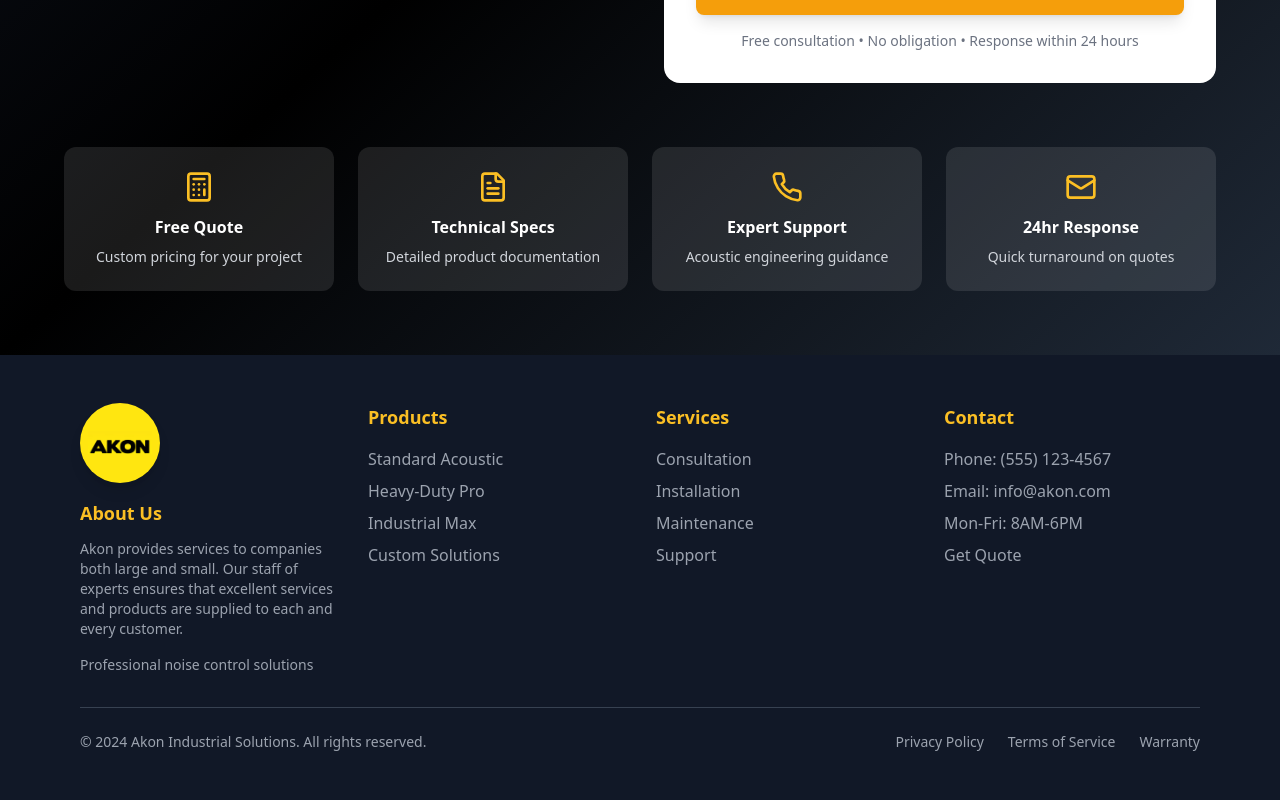
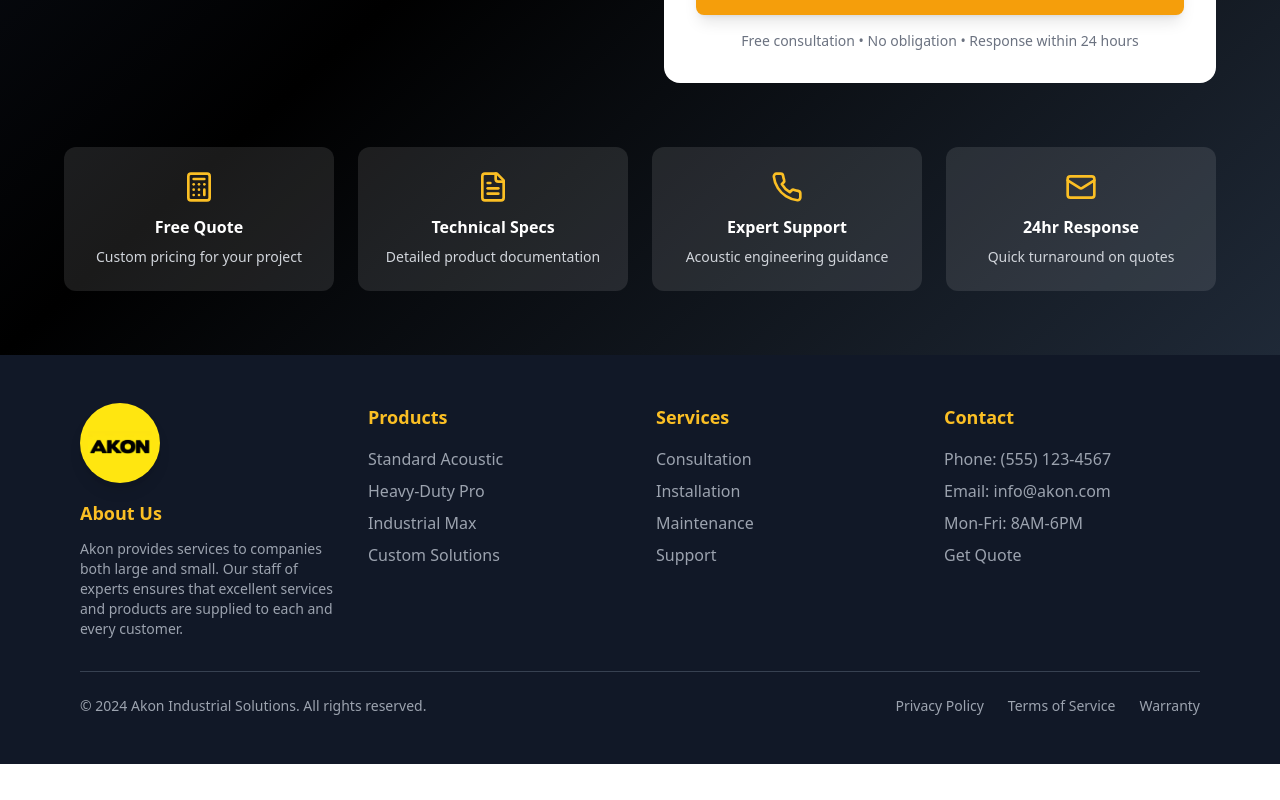
Before and after one commit to CreativeAniwithAni/curtain-craft-canvas, a React (Vite) app: page / in a window 1280 px wide. Shown: the part 6758-7558 px from the top of the page. After the commit the page ends 7522 px from the top, so only its background shows below. Built offline with nearby package versions, Linux system fonts and the light colour scheme.

Commit message:
Remove About Us text
Remove the "Professional noise control solutions" text from the About Us section in the footer.

```diff
--- a/src/components/Footer.tsx
+++ b/src/components/Footer.tsx
@@ -17,11 +17,8 @@ const Footer = () => {
               />
             </div>
             <h3 className="text-lg font-semibold mb-3 text-yellow-400">About Us</h3>
-            <p className="text-gray-400 text-sm text-center md:text-left mb-4">
+            <p className="text-gray-400 text-sm text-center md:text-left">
               Akon provides services to companies both large and small. Our staff of experts ensures that excellent services and products are supplied to each and every customer.
-            </p>
-            <p className="text-gray-400 text-sm text-center md:text-left">
-              Professional noise control solutions
             </p>
           </div>
 
```
